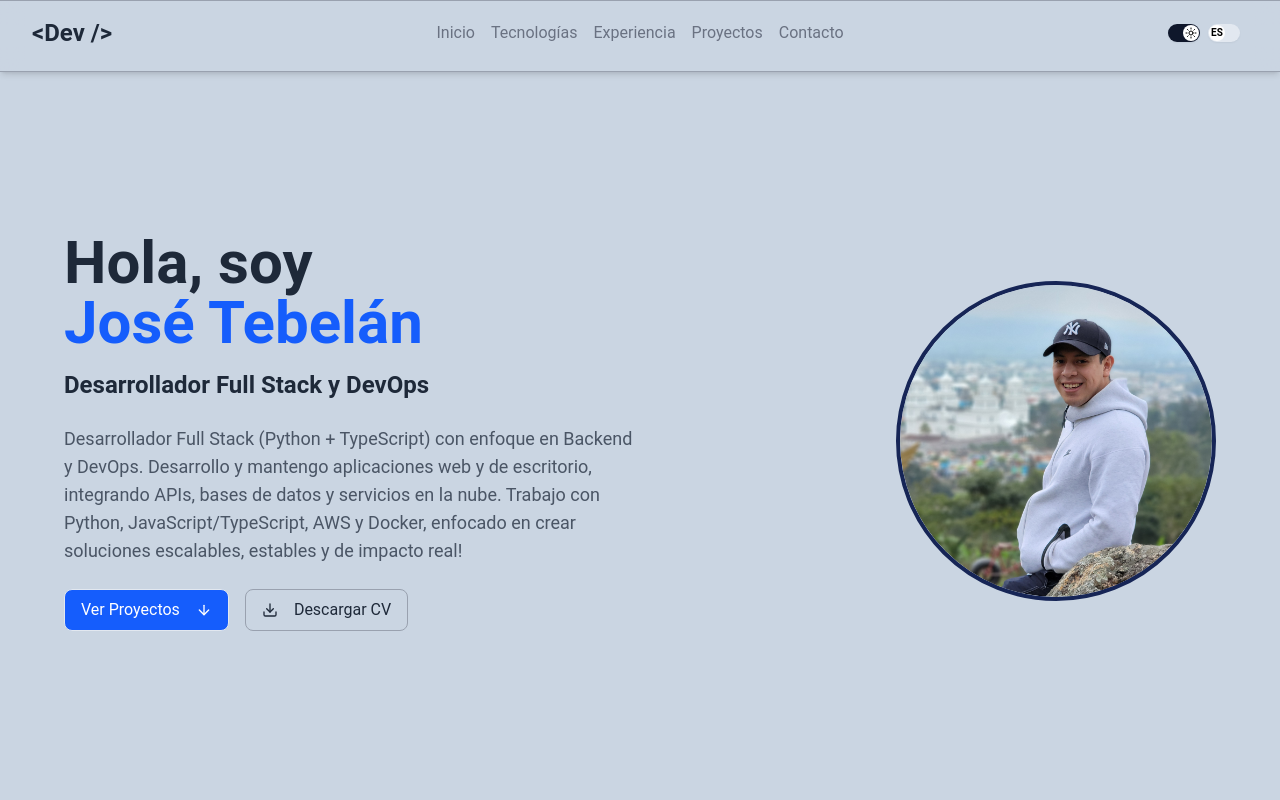
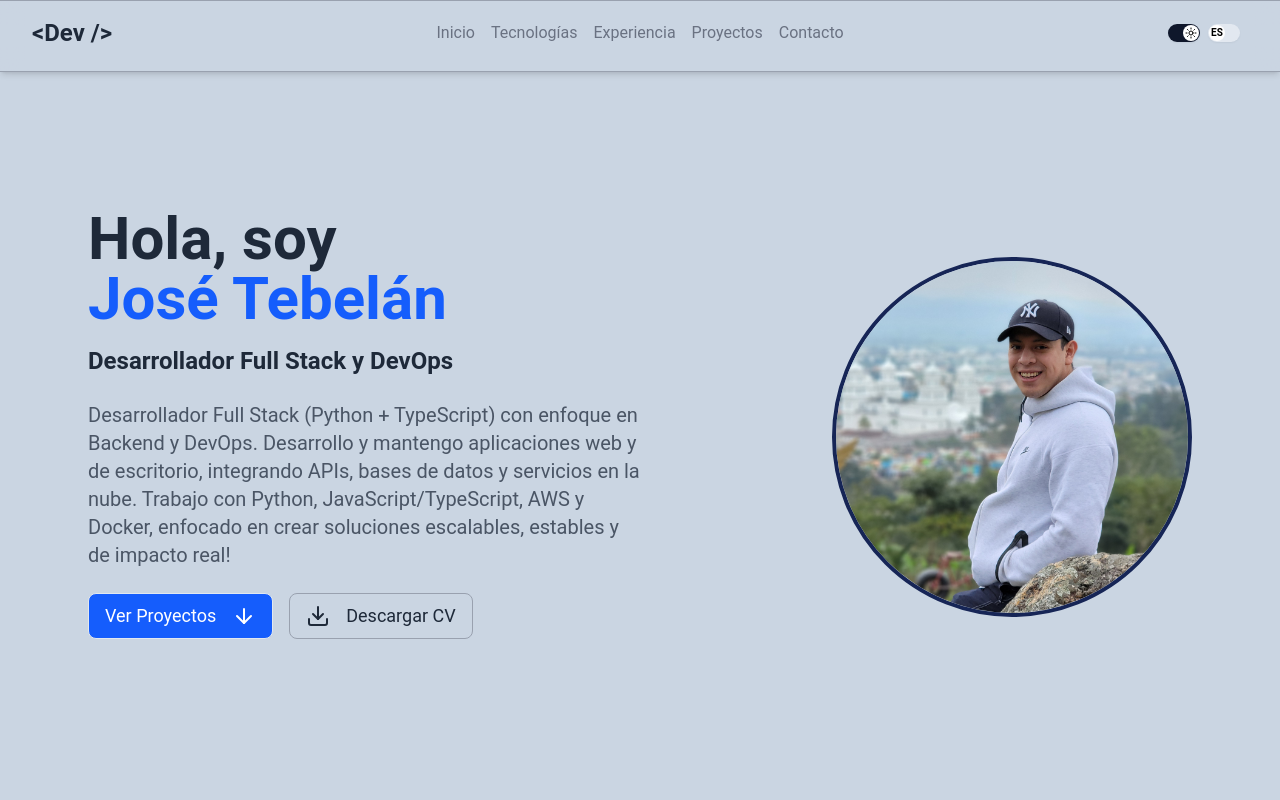
Before and after one commit to BrayanTM/PortfolioFrontend-React, a React (Vite) app: page / in a window 1280 px wide. Shown: the top 800 px of the page. Built offline with nearby package versions, Linux system fonts and the light colour scheme.

Commit message:
feat: ajusta estilos y mejora la responsividad en el componente Home

```diff
--- a/src/components/Home.tsx
+++ b/src/components/Home.tsx
@@ -15,7 +15,7 @@ export const Home = () => {
     confetti({
       particleCount: 100,
       spread: 70,
-      origin: { y: 0.6 },
+      origin: { y: 0.8 },
     });
   };
 
@@ -23,41 +23,41 @@ export const Home = () => {
     <>
       <section
         id="home"
-        className="flex min-h-screen scroll-mt-16 flex-col items-center justify-center bg-slate-300 p-8 pt-24 dark:bg-gray-950"
+        className="flex min-h-screen scroll-mt-16 flex-col items-center justify-center bg-slate-300 p-8 pt-24 md:p-14 md:pt-24 lg:p-22 dark:bg-gray-950"
       >
         <div className="flex flex-col items-center justify-center text-center md:flex-row md:items-start md:justify-between md:text-left">
-          <div className="md:mr-16 md:w-1/2">
-            <div className="flex max-w-3xl flex-col items-center text-center md:items-start md:text-left">
-              <h1 className="mb-4 text-5xl font-bold text-gray-800 md:text-6xl dark:text-gray-200">
+          <div className="md:w-1/2">
+            <div className="flex flex-col items-center text-center md:items-start md:text-left lg:mt-12 lg:max-w-3xl xl:max-w-4xl">
+              <h1 className="mb-4 text-5xl font-bold text-gray-800 lg:text-6xl dark:text-gray-200">
                 {t.home.greeting} <p className="text-blue-600">{t.home.name}</p>
               </h1>
-              <h1 className="mb-6 text-2xl font-semibold text-gray-800 dark:text-gray-200">
+              <h1 className="mb-6 text-xl font-semibold text-gray-800 lg:text-2xl dark:text-gray-200">
                 {t.home.title}
               </h1>
-              <p className="mb-3 text-lg text-gray-600 dark:text-gray-400">
+              <p className="text-md mb-3 text-gray-600 lg:text-lg xl:text-xl dark:text-gray-400">
                 {t.home.description}
               </p>
             </div>
-            <div className="mt-3 flex flex-row items-center justify-center space-x-4 text-gray-800 md:justify-start dark:text-gray-200">
+            <div className="mt-3 flex flex-row justify-center space-x-4 text-gray-800 md:justify-start dark:text-gray-200">
               <a
                 href="#projects"
-                className="flex items-center rounded-md border bg-blue-600 px-2 py-2 text-white transition-colors duration-300 hover:bg-blue-800 md:px-4 dark:bg-blue-600 dark:hover:bg-blue-400"
+                className="flex items-center rounded-md border bg-blue-600 px-2 py-2 text-white transition-colors duration-300 hover:bg-blue-800 md:px-4 lg:text-lg dark:bg-blue-600 dark:hover:bg-blue-400"
               >
                 {t.home.projectsButton}
-                <ArrowDown className="ml-1 h-4 w-4 md:ml-4" />
+                <ArrowDown className="ml-1 h-4 w-4 lg:ml-4 lg:h-6 lg:w-6" />
               </a>
               <a
                 href="#"
-                className="flex items-center rounded-md border border-gray-400 px-2 py-2 transition-colors duration-300 hover:bg-gray-200 md:px-4 dark:border-gray-600 dark:hover:bg-gray-700"
+                className="flex items-center rounded-md border border-gray-400 px-2 py-2 transition-colors duration-300 hover:bg-gray-200 md:px-4 lg:text-lg dark:border-gray-600 dark:hover:bg-gray-700"
                 onClick={handleDownloadCV}
               >
-                <Download className="mr-1 h-4 w-4 md:mr-4" />
+                <Download className="mr-1 h-4 w-4 lg:mr-4 lg:h-6 lg:w-6" />
                 {t.home.downloadCVButton}
               </a>
             </div>
           </div>
-          <div className="mt-12 w-64 rounded-full border-4 border-blue-950 md:w-80">
-            <div className="overflow-hidden rounded-full md:items-end">
+          <div className="mt-8 md:mt-20 md:flex md:w-1/2 md:justify-end lg:mt-24">
+            <div className="w-64 rounded-full border-4 border-blue-950 md:w-70 lg:w-90">
               <img src={profile} alt="José Tebelán" className="rounded-full" />
             </div>
           </div>
```
